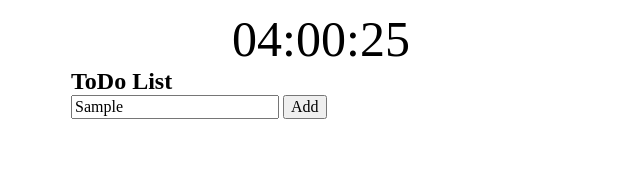
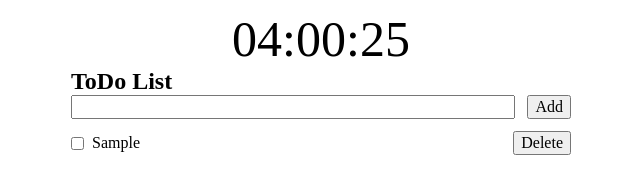
Before and after one commit to SpencerTyler/TodoList, a website built with Vite: page index.html in a window 1280 px wide. Both pictures are taken after typing "Sample" into the empty fields and a click on the button "Add". Shown: the whole page, without its empty margins (319-959 px from the left). Built offline with nearby package versions, Linux system fonts and the light colour scheme.

Commit message:
Added functionality to add items to list, delete items form list, and mark items as completed

```diff
--- a/index.html
+++ b/index.html
@@ -21,6 +21,9 @@
           <input type="text" name="todoItem"/>
           <button type="submit">Add</button>
         </form>
+
+        <div class="items">
+        </div>
       </div>
     </div>
   </body>
--- a/style.css
+++ b/style.css
@@ -20,10 +20,42 @@ body {
 }
 
 .container {
-  min-width: 500px;
+  width: 500px;
 }
 
 .clock {
   text-align: center;
   font-size: 50px;
 }
+
+form.add {
+  display: flex;
+  gap: 12px
+}
+
+form.add input {
+  flex-grow: 1;
+}
+
+.todo .items {
+  margin-top: 12px;
+
+  display: flex;
+  flex-direction: column;
+  gap: 12px;
+}
+
+.todo .items .item {
+  display: flex;
+  gap: 8px;
+  align-items: center;
+}
+
+.todo .items .item .title {
+  flex-grow: 1;
+}
+
+.todo .items .item .title.done {
+  color: gray;
+  text-decoration: line-through;
+}
--- a/todolist.js
+++ b/todolist.js
@@ -1,7 +1,84 @@
-const addForm = document.querySelector(".todo .add");
+const addForm = document.querySelector(".todo form.add");
+const itemsContainer = document.querySelector(".todo .items")
+
+const todoItems = [];
+
+function getKey() {
+    const date = new Date();
+    return date.getTime().toString();
+};
+
+function addItem(title) {
+    const key = getKey();
+
+    todoItems.push({
+        title,
+        key,
+        done: false,
+    });
+
+    const itemElement = document.createElement('div');
+    itemElement.className='item';
+    itemElement.setAttribute('data-key', key)
+    itemElement.innerHTML = `
+        <input type="checkbox"/>
+        <span class="title"></span>
+        <button class="delete">Delete</button>
+    `;
+
+    itemElement.querySelector('.title').textContent = title;
+
+    itemsContainer.append(itemElement);
+};
+
+function deleteItem(key) {
+    const index = todoItems.findIndex((item) => item.key === key);
+    todoItems.splice(index, 1);
+
+    const itemElement = itemsContainer.querySelector(`.item[data-key="${key}"]`);
+    itemElement.remove();
+}
+
+function checkItem(key) {
+    const itemElement = itemsContainer.querySelector(`.item[data-key="${key}"]`);
+    const isChecked = itemElement.querySelector('input[type="checkbox"]').checked;
+
+    const item = todoItems.find((item) => item.key === key);
+    item.done = isChecked;
+
+    const titleElement = itemElement.querySelector('.title');
+    if (isChecked) {
+        titleElement.classList.add('done');
+    } else {
+        titleElement.classList.remove('done');
+    };
+}
 
 addForm.addEventListener('submit', (event) => {
     event.preventDefault();
 
-    console.log(event);
+    const todoInput = event.target.elements['todoItem'];
+    const value = todoInput.value;
+
+    if (!value) {
+        return;
+    }
+
+    todoInput.value = '';
+    addItem(value);
+});
+
+itemsContainer.addEventListener('click', (event) => {
+    if (event.target.matches('button.delete')) {
+        const itemKey = event.target.closest('.item').getAttribute('data-key');
+        deleteItem(itemKey);
+        return true;
+    }
+});
+
+itemsContainer.addEventListener('input', (event) => {
+    if (event.target.matches('input[type="checkbox"]')) {
+        const itemKey = event.target.closest('.item').getAttribute('data-key');
+        checkItem(itemKey);
+    }
 })
```
